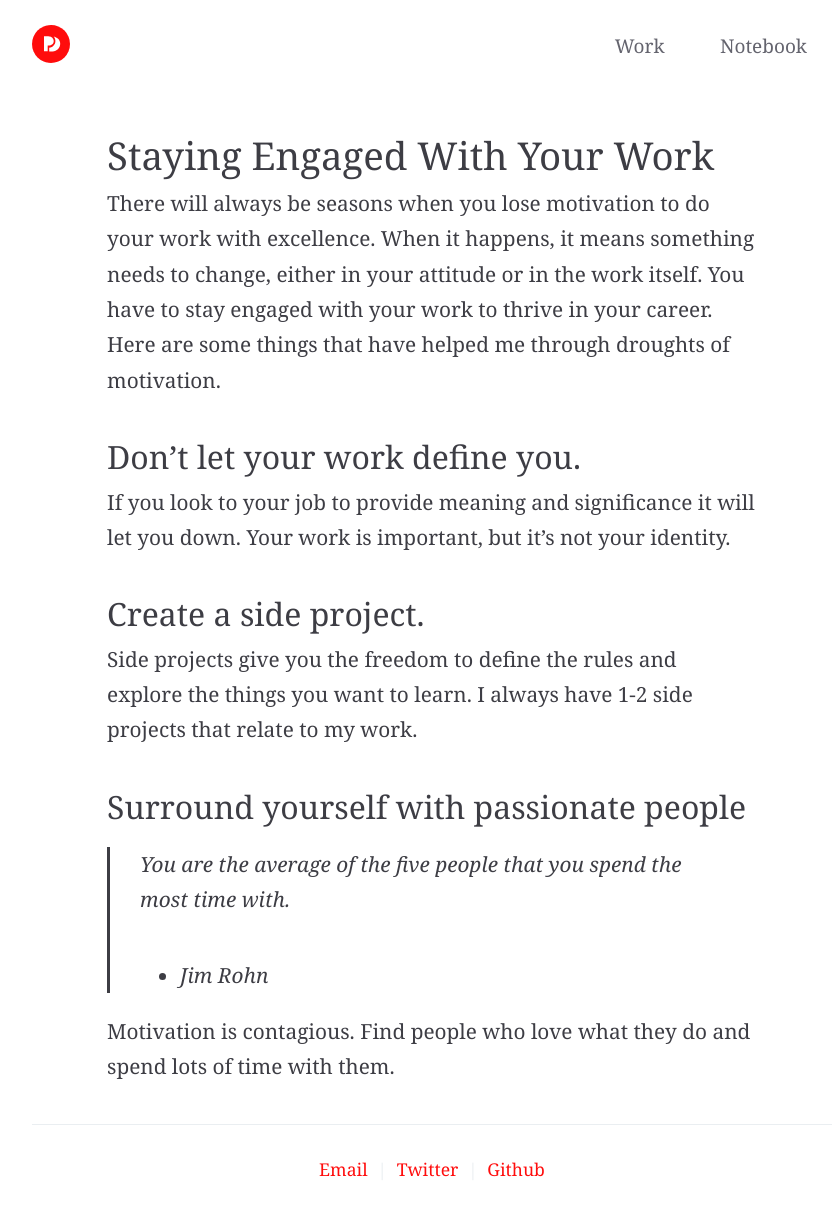
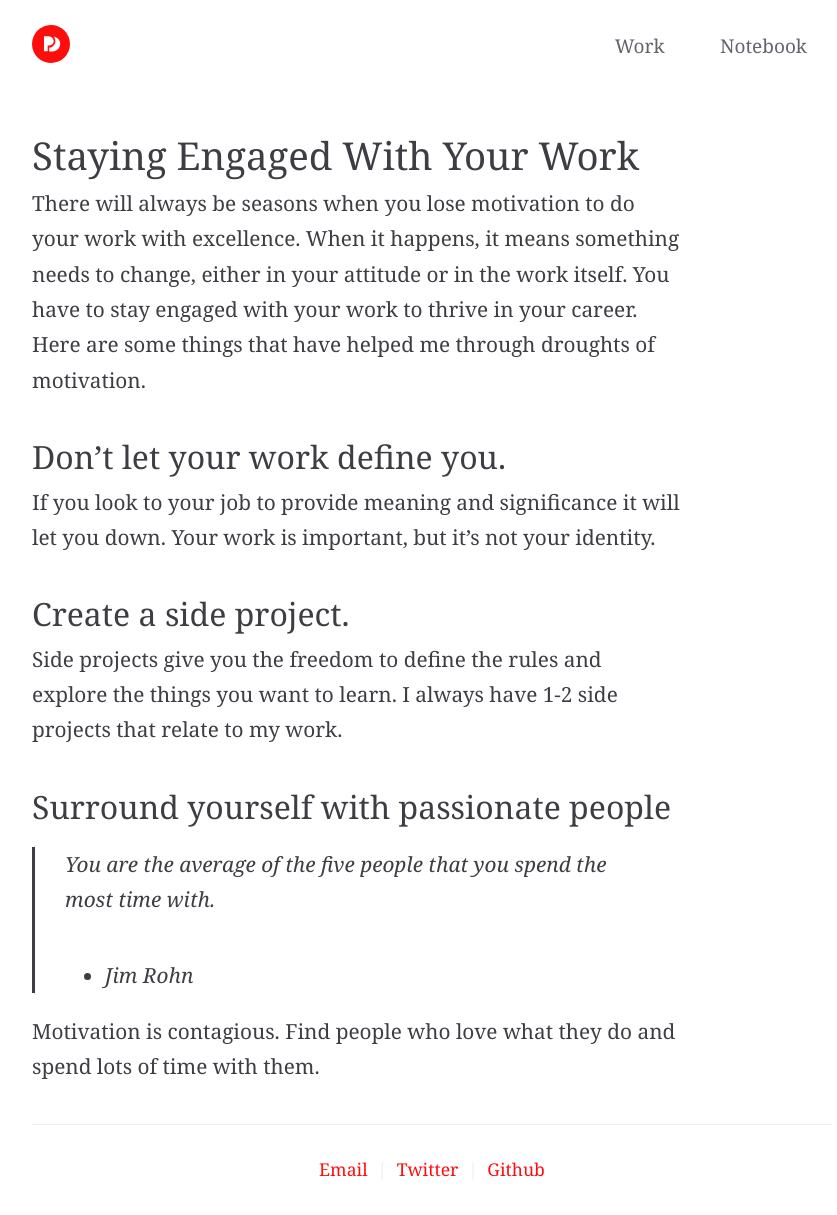
Before and after one commit to zhenghaohe/philipcdavis.github.io, a Jekyll site: the page built from _posts/2014-07-30-Staying-Engaged.md, in a window 1280 px wide. Shown: the whole page, without its empty margins (208-1045 px from the left). Built offline with Jekyll 4.4.1, drawn with Linux system fonts in a browser that asks for light colours.

Commit message:
Added left align for posts without a header

```diff
--- a/_layouts/post.html
+++ b/_layouts/post.html
@@ -8,7 +8,11 @@ layout: default
   {% endif %}
 </header>
 
+{% if page.header-img %}
 <article class="post container-small" itemscope itemtype="http://schema.org/BlogPosting">
+{% else %}
+<article class="post container-small-left" itemscope itemtype="http://schema.org/BlogPosting">
+{% endif %}
   <div class="post-content" itemprop="articleBody">
     {% if page.title %}
       <h1 class="post-title" itemprop="name headline">{{ page.title }}</h1>
```
